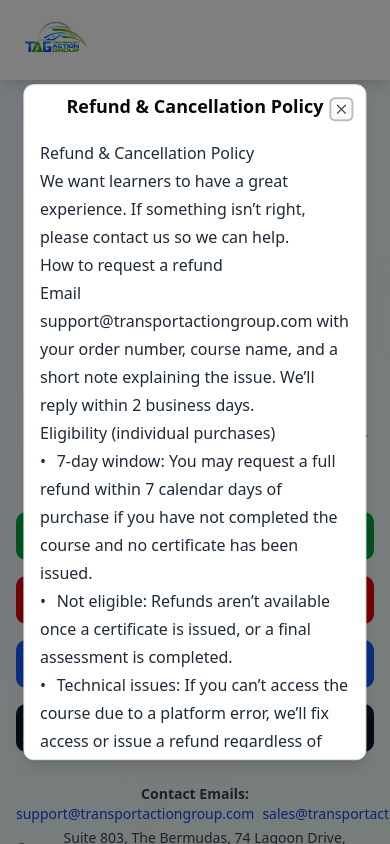
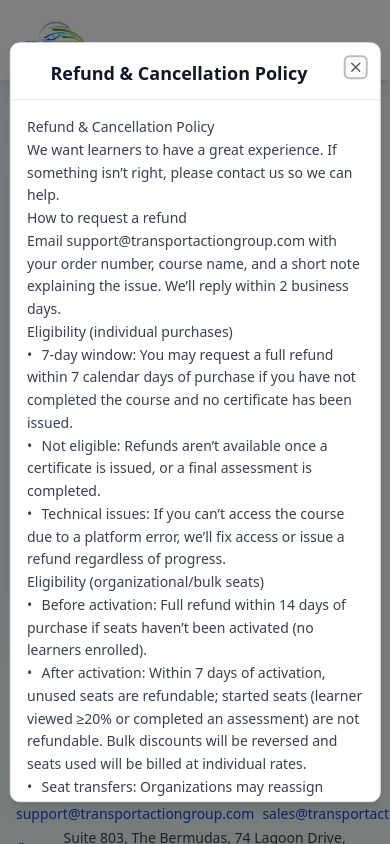
Before and after one commit to sifosman/transportactiongroup, a React (Vite) app in the folder frontend/: page / in a window 390 px wide. Both pictures are taken after a click on the button "Refund Policy". Shown: the top 844 px of the page. Built offline with nearby package versions, Linux system fonts and the light colour scheme.

Commit message:
feat(frontend): premium mobile-optimized refund policy modal with full-screen layout, visible scrollbar, and professional styling

```diff
--- a/frontend/src/App.css
+++ b/frontend/src/App.css
@@ -118,3 +118,27 @@
     @apply bg-background text-foreground;
   }
 }
+
+/* Professional scrollbar for modal */
+.modal-scrollbar {
+  scrollbar-width: thin;
+  scrollbar-color: #9ca3af #f3f4f6;
+}
+
+.modal-scrollbar::-webkit-scrollbar {
+  width: 8px;
+}
+
+.modal-scrollbar::-webkit-scrollbar-track {
+  background: #f3f4f6;
+  border-radius: 4px;
+}
+
+.modal-scrollbar::-webkit-scrollbar-thumb {
+  background: #9ca3af;
+  border-radius: 4px;
+}
+
+.modal-scrollbar::-webkit-scrollbar-thumb:hover {
+  background: #6b7280;
+}
--- a/frontend/src/App.jsx
+++ b/frontend/src/App.jsx
@@ -1162,12 +1162,16 @@
       <Navigation />
       {/* Refund Policy Modal */}
       <Dialog open={refundOpen} onOpenChange={setRefundOpen}>
-        <DialogContent className="w-[88vw] max-w-[88vw] sm:w-auto sm:max-w-xl p-3 sm:p-6">
-          <DialogHeader>
-            <DialogTitle>Refund & Cancellation Policy</DialogTitle>
+        <DialogContent className="w-[95vw] h-[90vh] max-w-[95vw] sm:w-auto sm:h-auto sm:max-w-2xl p-0 flex flex-col gap-0">
+          <DialogHeader className="px-4 sm:px-6 pt-4 sm:pt-6 pb-3 border-b border-gray-200 flex-shrink-0">
+            <DialogTitle className="text-lg sm:text-xl font-bold text-gray-900 pr-8">
+              Refund & Cancellation Policy
+            </DialogTitle>
           </DialogHeader>
-          <div className="mt-2 text-base sm:text-sm leading-7 text-gray-800 whitespace-pre-wrap break-words max-h-[72vh] sm:max-h-[80vh] overflow-y-auto px-1 sm:px-0">
-            {refundMarkdown || 'Loading policy...'}
+          <div className="flex-1 overflow-y-auto px-4 sm:px-6 py-4 modal-scrollbar">
+            <div className="text-sm sm:text-base leading-relaxed text-gray-700 whitespace-pre-wrap break-words">
+              {refundMarkdown || 'Loading policy...'}
+            </div>
           </div>
         </DialogContent>
       </Dialog>
```
